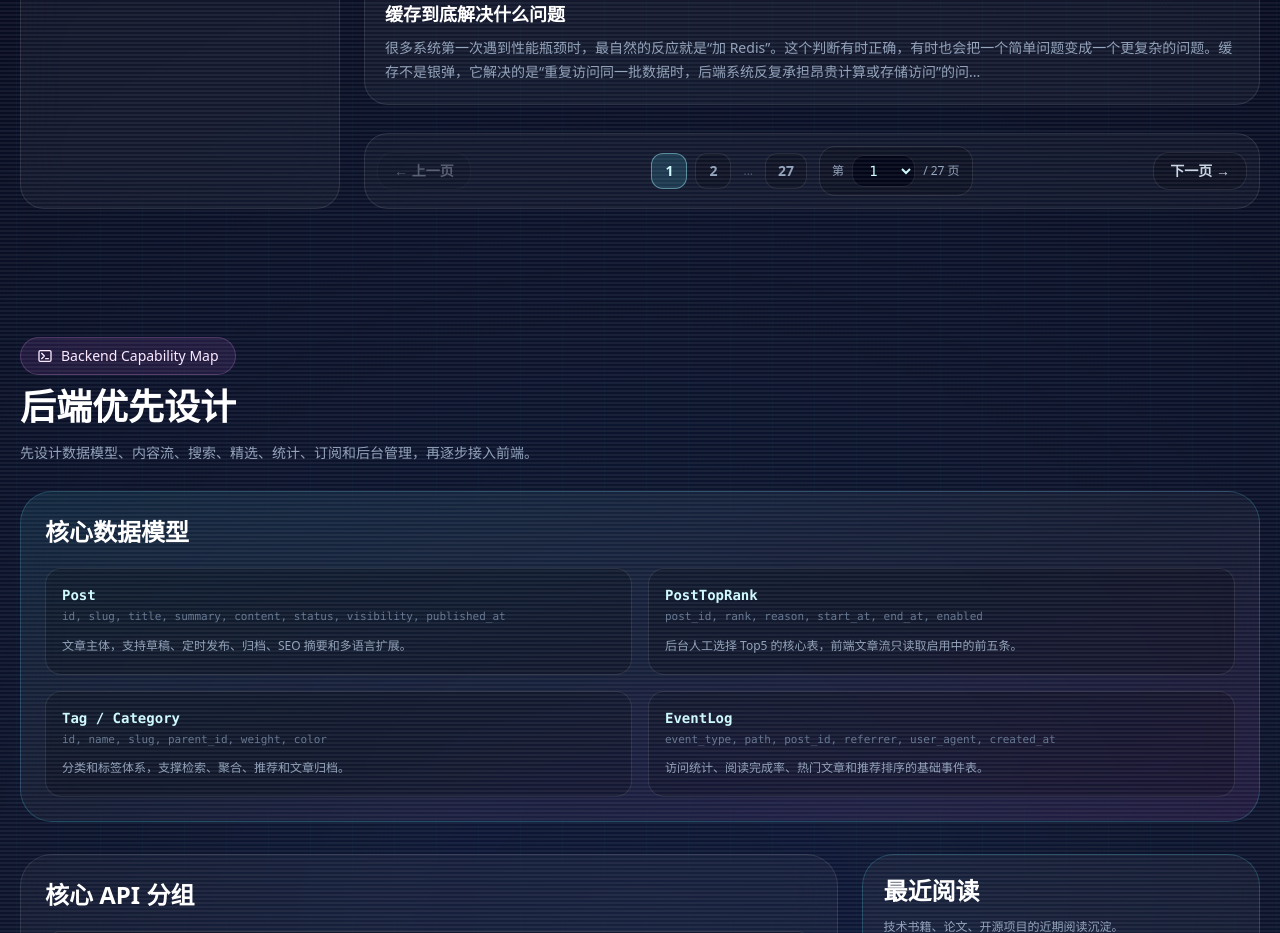
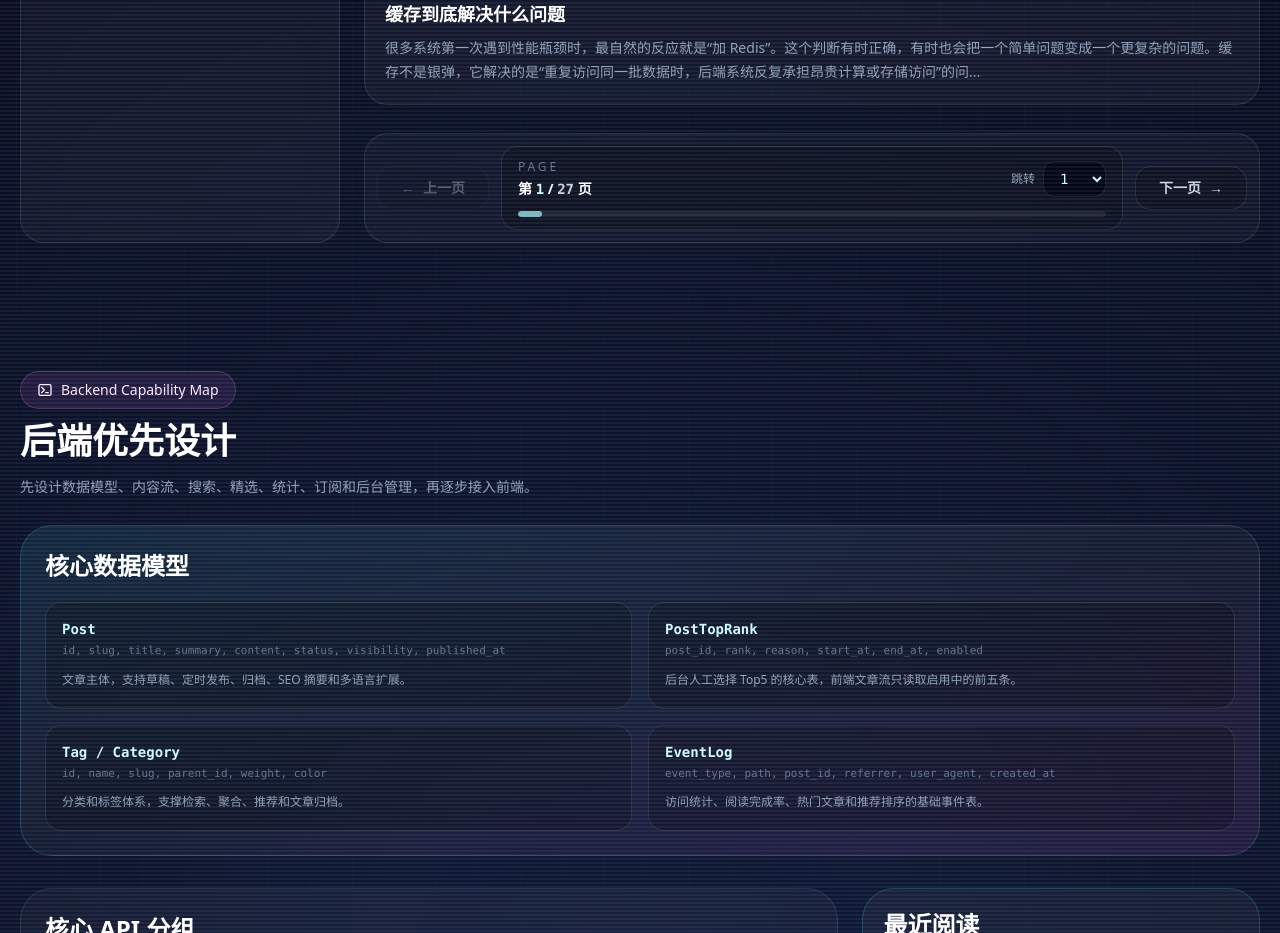
Before and after one commit to Humphrey-He/Mak-s-Bolg, a Next.js app: page / in a window 1280 px wide. Shown: the part 3960-4893 px from the top of the page. Built offline with nearby package versions, Linux system fonts and the light colour scheme.

Commit message:
ui: simplify blog pagination control

```diff
--- a/components/blog/BlogList.tsx
+++ b/components/blog/BlogList.tsx
@@ -152,11 +152,6 @@ function ArticleListItem({ post, index }: { post: BlogPostSummary; index: number
   );
 }
 
-function getPageNumbers(page: number, totalPages: number) {
-  const pages = new Set([1, totalPages, page - 1, page, page + 1].filter((item) => item >= 1 && item <= totalPages));
-  return Array.from(pages).sort((a, b) => a - b);
-}
-
 function PaginationControls({
   page,
   totalPages,
@@ -166,46 +161,36 @@ function PaginationControls({
   totalPages: number;
   setPage: (page: number) => void;
 }) {
-  const pageNumbers = getPageNumbers(page, totalPages);
+  const progress = totalPages <= 1 ? 100 : Math.round((page / totalPages) * 100);
 
   return (
-    <div className="mt-7 rounded-3xl border border-white/10 bg-white/[0.035] p-3 backdrop-blur-xl">
-      <div className="flex flex-col items-center justify-between gap-3 md:flex-row">
+    <div className="mt-7 overflow-hidden rounded-3xl border border-white/10 bg-white/[0.035] p-3 backdrop-blur-xl">
+      <div className="grid gap-3 md:grid-cols-[minmax(112px,auto)_minmax(0,1fr)_minmax(112px,auto)] md:items-center">
         <button
           onClick={() => setPage(Math.max(1, page - 1))}
           disabled={page === 1}
-          className="inline-flex w-full items-center justify-center rounded-2xl border border-white/10 bg-black/20 px-4 py-2 text-sm font-semibold text-slate-300 transition hover:border-cyan-200/30 hover:text-cyan-100 disabled:opacity-35 md:w-auto"
+          className="inline-flex h-11 w-full items-center justify-center gap-2 rounded-2xl border border-white/10 bg-black/20 px-4 text-sm font-semibold text-slate-300 transition hover:border-cyan-200/30 hover:text-cyan-100 disabled:cursor-not-allowed disabled:opacity-35"
         >
-          ← 上一页
+          <span aria-hidden="true">←</span>
+          <span>上一页</span>
         </button>
 
-        <div className="flex w-full min-w-0 flex-col items-center justify-center gap-3 sm:flex-row md:w-auto">
-          <div className="hidden items-center justify-center gap-2 lg:flex">
-            {pageNumbers.map((pageNumber, index) => {
-              const previous = pageNumbers[index - 1];
-
-              return (
-                <div key={pageNumber} className="flex items-center gap-2">
-                  {previous && pageNumber - previous > 1 && <span className="px-1 text-xs text-slate-600">...</span>}
-                  <button
-                    onClick={() => setPage(pageNumber)}
-                    className={`grid h-9 min-w-9 place-items-center rounded-xl border px-3 text-sm font-bold transition ${
-                      page === pageNumber ? "border-cyan-200/45 bg-cyan-300/15 text-cyan-100" : "border-white/10 bg-black/20 text-slate-400"
-                    }`}
-                  >
-                    {pageNumber}
-                  </button>
-                </div>
-              );
-            })}
+        <div className="min-w-0 rounded-2xl border border-white/10 bg-black/20 px-4 py-3">
+          <div className="flex flex-col gap-3 sm:flex-row sm:items-center sm:justify-between">
+            <div className="min-w-0">
+              <p className="text-xs uppercase tracking-[0.24em] text-slate-500">PAGE</p>
+              <p className="mt-1 text-sm font-semibold text-white">
+                第 <span className="font-mono text-cyan-100">{page}</span> / <span className="font-mono text-slate-300">{totalPages}</span> 页
+              </p>
             </div>
 
-          <label className="flex w-full items-center justify-center gap-2 rounded-2xl border border-white/10 bg-black/20 px-3 py-2 text-xs text-slate-400 sm:w-auto">
-            <span className="whitespace-nowrap">第</span>
+            <label className="flex shrink-0 items-center gap-2 text-xs text-slate-400">
+              <span className="whitespace-nowrap">跳转</span>
               <select
                 value={page}
                 onChange={(event) => setPage(Number(event.target.value))}
-              className="h-8 rounded-xl border border-white/10 bg-slate-950 px-3 font-mono text-sm text-cyan-100 outline-none"
+                aria-label="选择页码"
+                className="h-9 rounded-xl border border-white/10 bg-slate-950 px-3 font-mono text-sm text-cyan-100 outline-none transition focus:border-cyan-200/45"
               >
                 {Array.from({ length: totalPages }).map((_, index) => {
                   const pageNumber = index + 1;
@@ -216,16 +201,21 @@ function PaginationControls({
                   );
                 })}
               </select>
-            <span className="whitespace-nowrap">/ {totalPages} 页</span>
             </label>
+          </div>
+
+          <div className="mt-3 h-1.5 overflow-hidden rounded-full bg-white/8">
+            <div className="h-full rounded-full bg-cyan-200/70 transition-[width] duration-300" style={{ width: `${progress}%` }} />
+          </div>
         </div>
 
         <button
           onClick={() => setPage(Math.min(totalPages, page + 1))}
           disabled={page === totalPages}
-          className="inline-flex w-full items-center justify-center rounded-2xl border border-white/10 bg-black/20 px-4 py-2 text-sm font-semibold text-slate-300 transition hover:border-cyan-200/30 hover:text-cyan-100 disabled:opacity-35 md:w-auto"
+          className="inline-flex h-11 w-full items-center justify-center gap-2 rounded-2xl border border-white/10 bg-black/20 px-4 text-sm font-semibold text-slate-300 transition hover:border-cyan-200/30 hover:text-cyan-100 disabled:cursor-not-allowed disabled:opacity-35"
         >
-          下一页 →
+          <span>下一页</span>
+          <span aria-hidden="true">→</span>
         </button>
       </div>
     </div>
```
Lines whose indentation alone changed are shown as unchanged.
